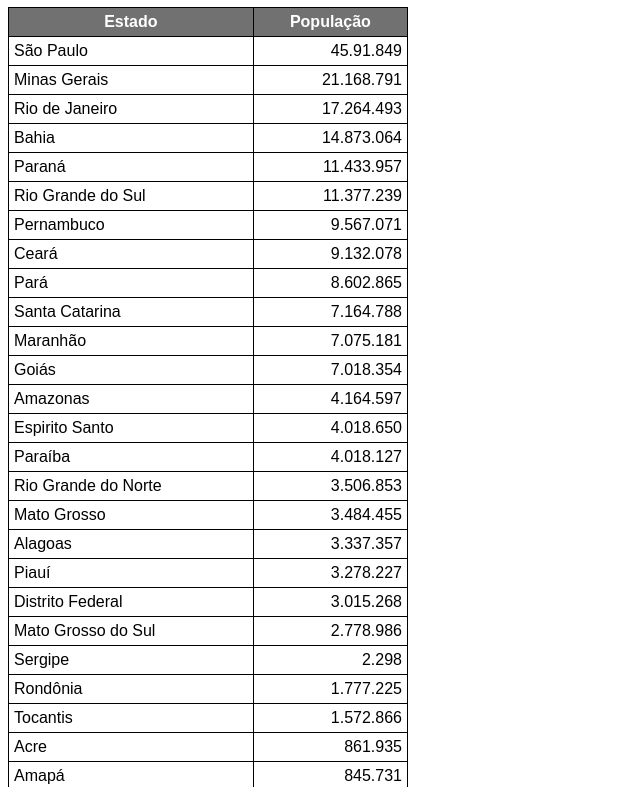
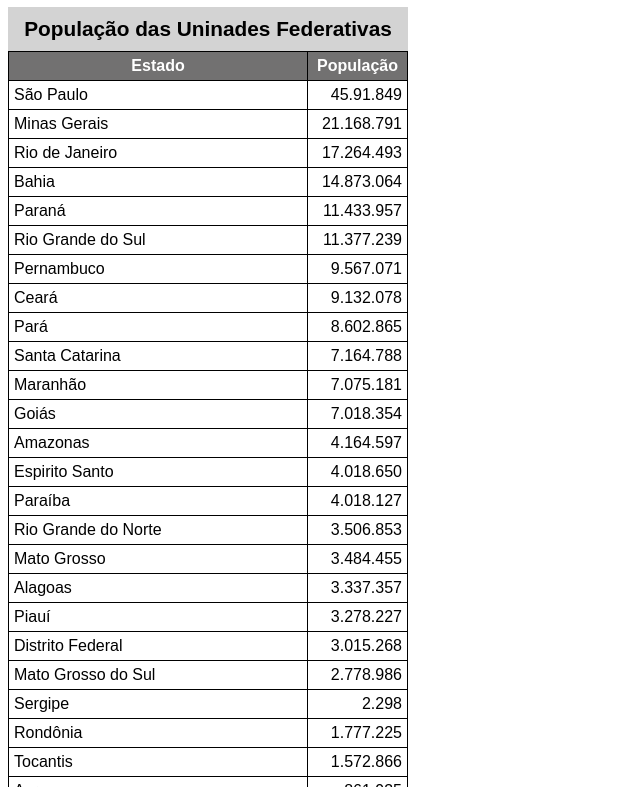
Before and after one commit to Arthurlopes109/html-css, a plain HTML site: page exercicios/ex023/tabela002.html in a window 1280 px wide. Shown: the part 73-860 px from the top of the page, without its empty margins (0-640 px from the left). Drawn offline with Linux system fonts and the light colour scheme.

Commit message:
escopo feito na tabela002

```diff
--- a/exercicios/ex023/tabela002.html
+++ b/exercicios/ex023/tabela002.html
@@ -12,6 +12,13 @@
         table{
             width: 400px;
             border-collapse: collapse;
+        }
+
+        caption{
+            font-size: 1.3em;
+            font-weight: bold;
+            padding: 10px;
+            background-color: lightgray;
         }
 
         td, th{
@@ -36,12 +43,15 @@
 </head>
 <body>
     <h1>Uso de tabelas grandes</h1>
+
     <table>
+        <caption>População das Uninades Federativas</caption>
         <thead>
             <tr>
-                <th>Estado</th>
-                <th>População</th>
+                <th scope="col">Estado</th>
+                <th scope="col" style="width: 50px;">População</th>
            </tr>
+           <!-- esse scope ="col" serve para o algoritimo ter mais facilidade em analisar as colunas -->
         </thead>
         <tbody>
              <tr>
@@ -155,7 +165,7 @@
         </tbody>
         <tfoot>
             <tr>
-                <th>Total de Habitantes</th>
+                <th scope="row">Total de Habitantes</th>
                 <td class="num"><strong>210.147.125</strong></td>
             </tr>
         </tfoot>
```
